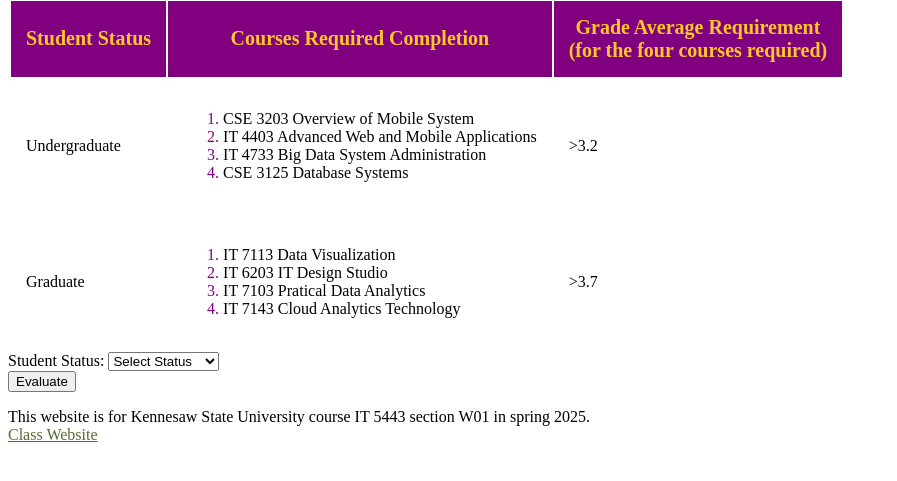
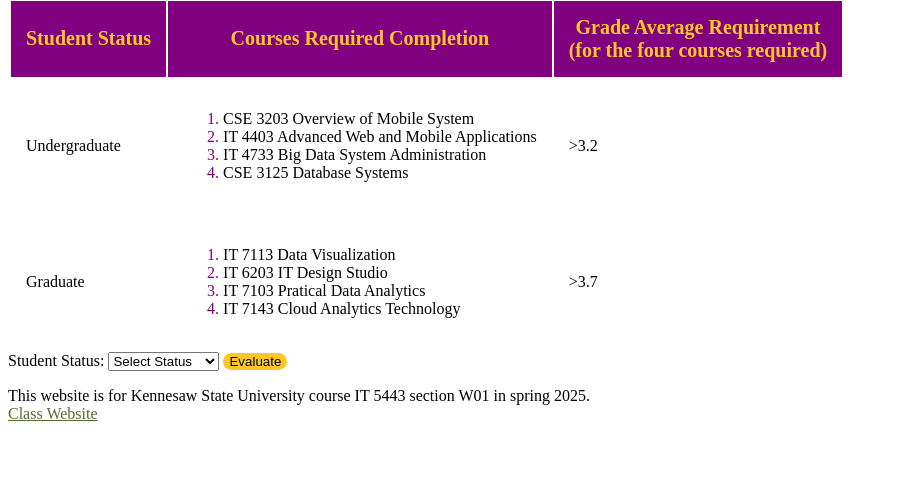
Before and after one commit to Tortall/it5443spring2025, a PHP site: page /student-assistant.html in a window 1280 px wide. Shown: the part 298-779 px from the top of the page, without its empty margins (0-897 px from the left). Run offline with PHP 8.4, Linux system fonts and the light colour scheme.

Commit message:
Updated CSS for buttons.

```diff
--- a/mystyle.css
+++ b/mystyle.css
@@ -62,3 +62,9 @@
 	overflow: hidden;
 	object-position: left;
 }
+.button {
+	background-color: #ffc629;
+	color: black;
+	border: none;
+	border-radius:10px;
+}
--- a/student-assistant.html
+++ b/student-assistant.html
@@ -62,8 +62,7 @@
                 <option value="undergraduate">Undergraduate</option>
                 <option value="graduate">Graduate</option>
             </select>
-            <div id="courses"></div>
-            <button type="button" onclick="evaluate()">Evaluate</button>
+            <button type="button" class="button" onclick="evaluate()">Evaluate</button>
         </form>
         <div id="result"></div>
 
```
